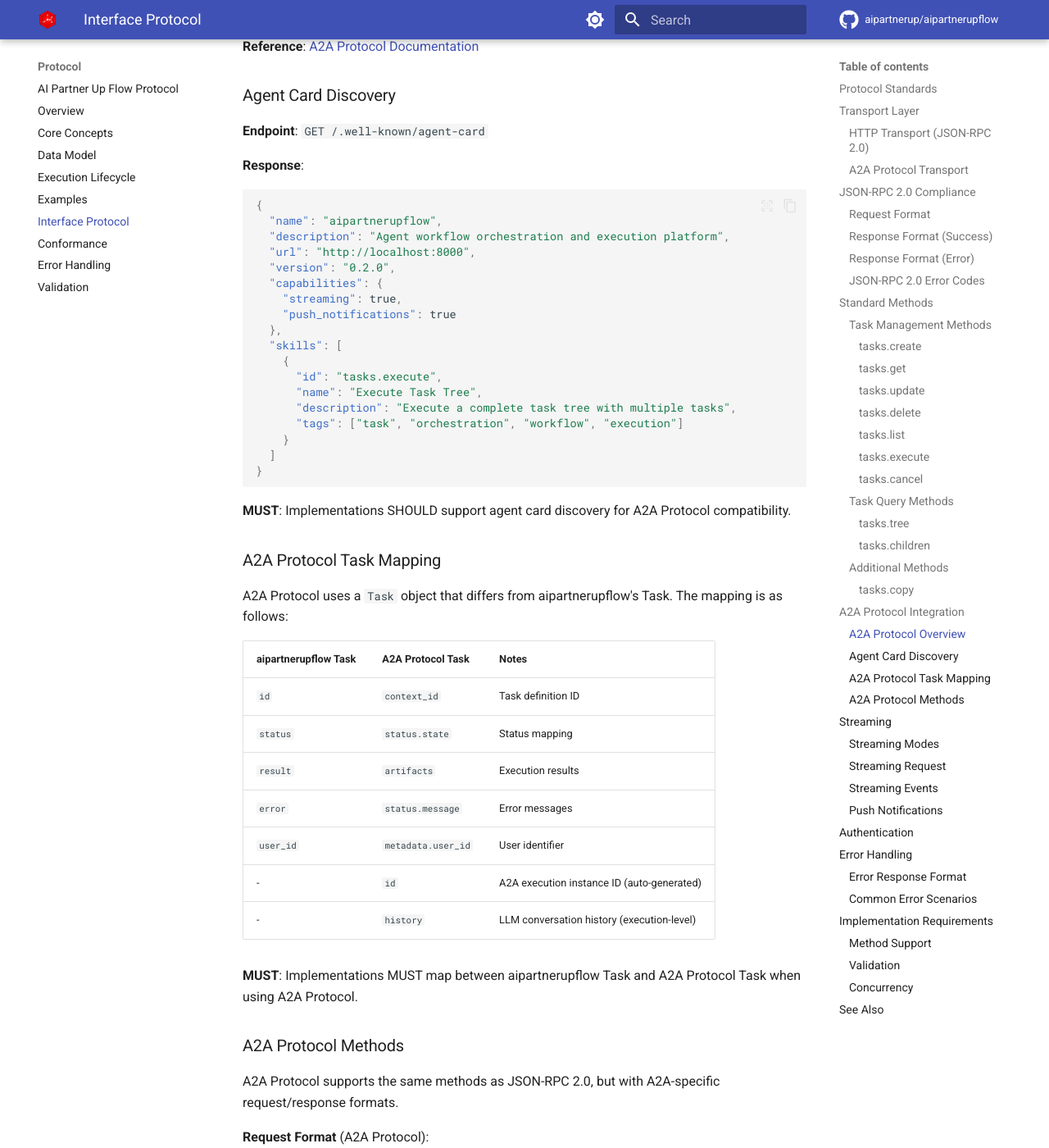
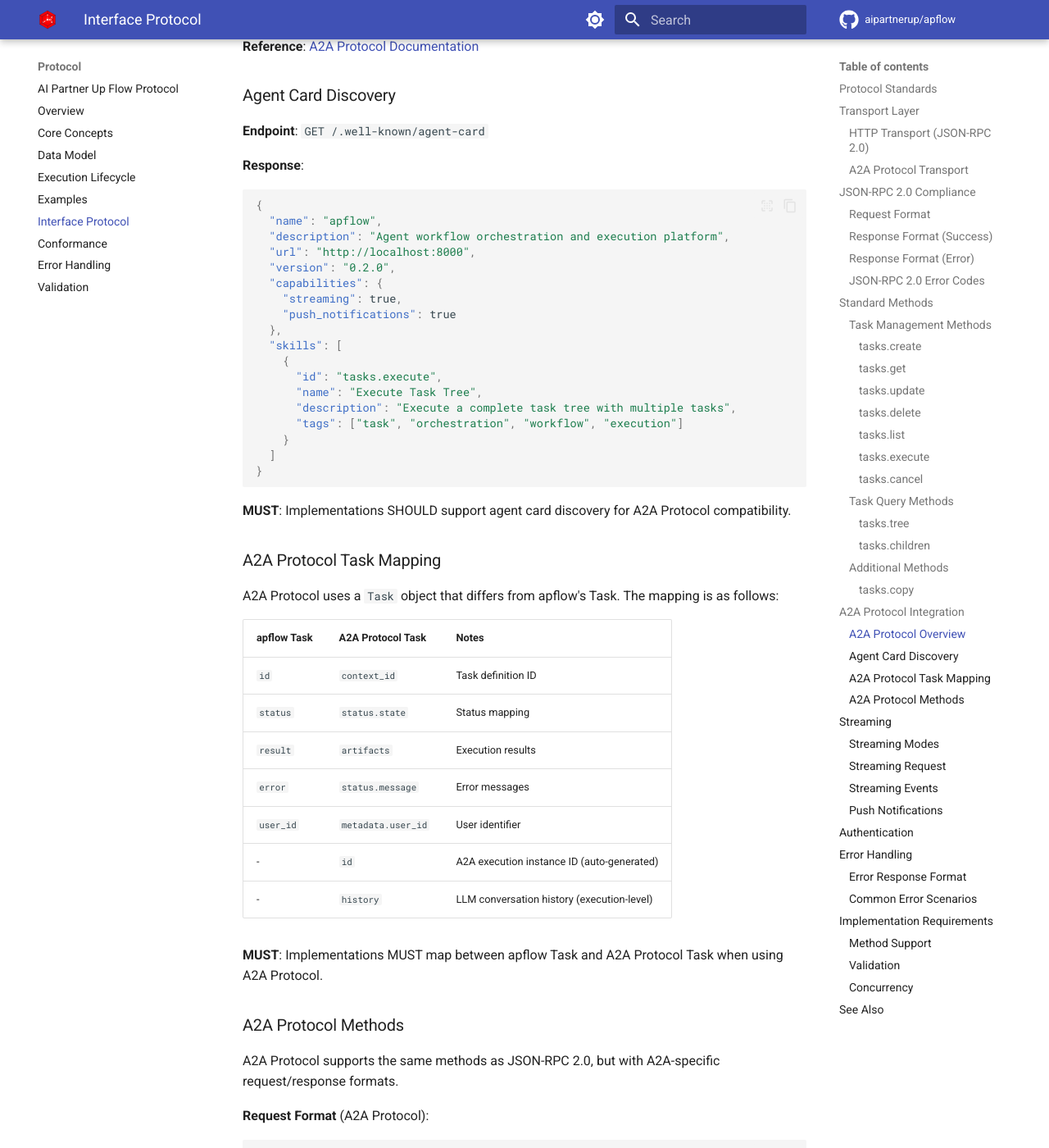
Before and after one commit to aipartnerup/aipartnerupflow-docs, an MkDocs documentation site: the page built from docs/protocol/06-interfaces.md, in a window 1280 px wide and 1400 px high, scrolled down 11037 px. Shown: the whole window at 82% size. Built offline with MkDocs 1.6.1 and Material for MkDocs 9.7.7, drawn with Linux system fonts in a browser that asks for light colours; comment, search, counter and statistics services are not loaded; the version menu is left out.

Commit message:
docs: Update documentation references from aipartnerupflow to apflow across multiple files

````diff
--- a/docs/protocol/06-interfaces.md
+++ b/docs/protocol/06-interfaces.md
@@ -550,7 +550,7 @@
 **Response**:
 ```json
 {
-  "name": "aipartnerupflow",
+  "name": "apflow",
   "description": "Agent workflow orchestration and execution platform",
   "url": "http://localhost:8000",
   "version": "0.2.0",
@@ -573,9 +573,9 @@
 
 ### A2A Protocol Task Mapping
 
-A2A Protocol uses a `Task` object that differs from aipartnerupflow's Task. The mapping is as follows:
+A2A Protocol uses a `Task` object that differs from apflow's Task. The mapping is as follows:
 
-| aipartnerupflow Task | A2A Protocol Task | Notes |
+| apflow Task | A2A Protocol Task | Notes |
 | :--- | :--- | :--- |
 | `id` | `context_id` | Task definition ID |
 | `status` | `status.state` | Status mapping |
@@ -585,7 +585,7 @@
 | - | `id` | A2A execution instance ID (auto-generated) |
 | - | `history` | LLM conversation history (execution-level) |
 
-**MUST**: Implementations MUST map between aipartnerupflow Task and A2A Protocol Task when using A2A Protocol.
+**MUST**: Implementations MUST map between apflow Task and A2A Protocol Task when using A2A Protocol.
 
 ### A2A Protocol Methods
 
--- a/mkdocs.yml
+++ b/mkdocs.yml
@@ -1,8 +1,8 @@
-site_name: aipartnerupflow Documentation
+site_name: apflow Documentation
 site_description: Task Orchestration and Execution Framework Documentation
 site_url: https://flow.aipartnerup.com
-repo_url: https://github.com/aipartnerup/aipartnerupflow
-repo_name: aipartnerup/aipartnerupflow
+repo_url: https://github.com/aipartnerup/apflow
+repo_name: aipartnerup/apflow
 edit_uri: edit/main/docs/
 
 # Copyright
@@ -95,9 +95,9 @@
 extra:
   social:
     - icon: fontawesome/brands/github
-      link: https://github.com/aipartnerup/aipartnerupflow
+      link: https://github.com/aipartnerup/apflow
     - icon: fontawesome/brands/python
-      link: https://pypi.org/project/aipartnerupflow/
+      link: https://pypi.org/project/apflow/
   version:
     provider: mike
 
````
Also changed, not shown: DEPLOYMENT.md (+2 -2 lines), README.md (+7 -7 lines), WORKFLOW.md (+8 -8 lines), docs/index.md (+12 -12 lines), docs/protocol/01-overview.md (+1 -1 lines), 4 other files.
